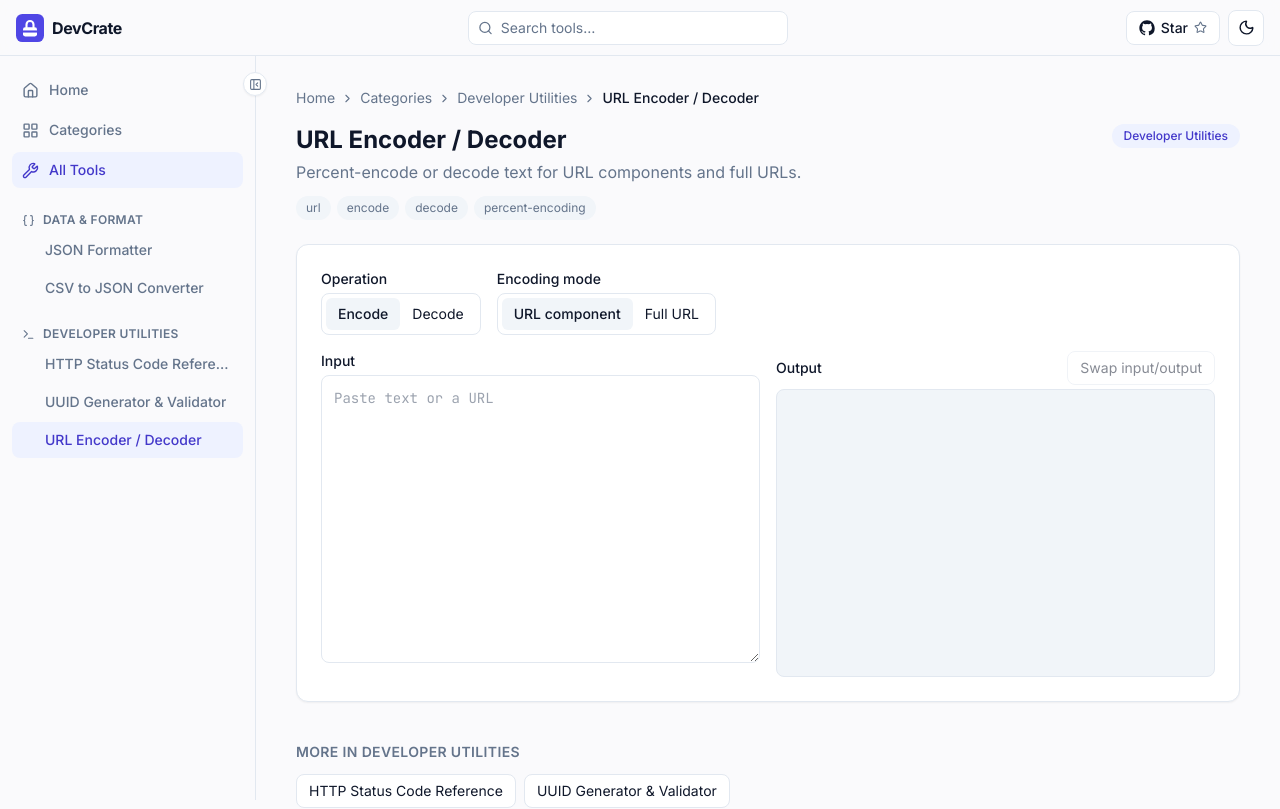
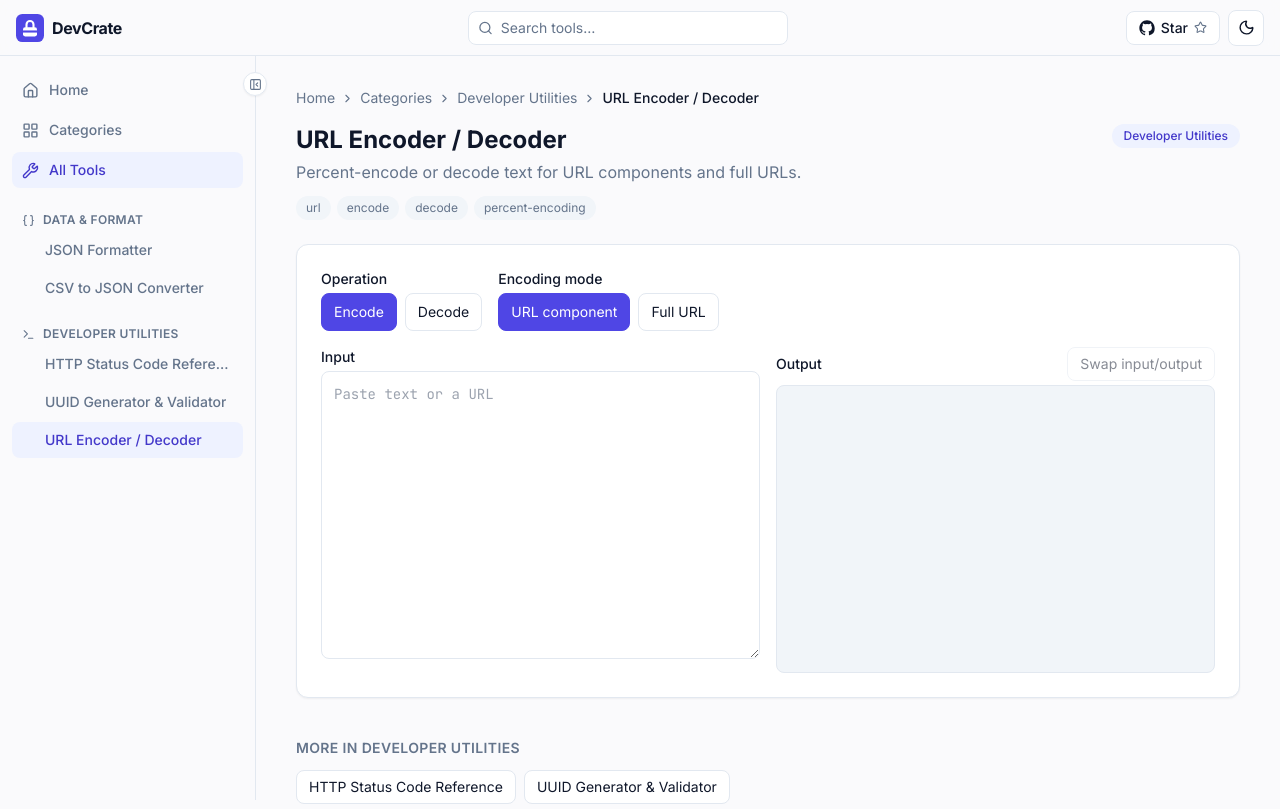
Before and after one commit to Aakif-Kohari/DevCrate, a React (Vite) app: page /tools/url-encoder-decoder in a window 1280 px wide. Shown: the top 809 px of the page. Built offline with nearby package versions, Linux system fonts and the light colour scheme.

Commit message:
fix: satisfy URL tool verification

```diff
--- a/src/tools/url-encoder-decoder/index.tsx
+++ b/src/tools/url-encoder-decoder/index.tsx
@@ -16,11 +16,11 @@ export default function UrlEncoderDecoder() {
   const [operation, setOperation] = useState<Operation>('encode')
   const [mode, setMode] = useState<EncodingMode>('component')
 
-  const result = useMemo(() => {
-    if (!input) return { output: '', error: '' }
+  const { output, error } = useMemo(() => {
+    if (!input) return { output: '', error: null as string | null }
 
     try {
-      return { output: transform(input, operation, mode), error: '' }
+      return { output: transform(input, operation, mode), error: null }
     } catch {
       return {
         output: '',
@@ -30,57 +30,73 @@ export default function UrlEncoderDecoder() {
   }, [input, operation, mode])
 
   const swap = () => {
-    if (result.error || !result.output) return
-    setInput(result.output)
+    if (error || !output) return
+    setInput(output)
     setOperation((current) => (current === 'encode' ? 'decode' : 'encode'))
   }
 
   return (
-    <div className="space-y-4">
+    <section className="space-y-4" aria-label="URL encoder and decoder">
       <div className="flex flex-wrap gap-4">
-        <fieldset>
-          <legend className="mb-1 text-sm font-medium">Operation</legend>
-          <div className="flex rounded-lg border border-border p-1">
+        <div>
+          <p className="mb-1 text-sm font-medium">Operation</p>
+          <div className="flex gap-2" role="group" aria-label="Operation">
             <button
               type="button"
               aria-pressed={operation === 'encode'}
-              className={`rounded-md px-3 py-1.5 text-sm ${operation === 'encode' ? 'bg-muted font-medium' : ''}`}
               onClick={() => setOperation('encode')}
+              className={`focus-ring rounded-lg border px-3 py-2 text-sm ${
+                operation === 'encode'
+                  ? 'border-primary bg-primary text-primary-foreground'
+                  : 'border-border bg-card text-card-foreground hover:bg-muted'
+              }`}
             >
               Encode
             </button>
             <button
               type="button"
               aria-pressed={operation === 'decode'}
-              className={`rounded-md px-3 py-1.5 text-sm ${operation === 'decode' ? 'bg-muted font-medium' : ''}`}
               onClick={() => setOperation('decode')}
+              className={`focus-ring rounded-lg border px-3 py-2 text-sm ${
+                operation === 'decode'
+                  ? 'border-primary bg-primary text-primary-foreground'
+                  : 'border-border bg-card text-card-foreground hover:bg-muted'
+              }`}
             >
               Decode
             </button>
           </div>
-        </fieldset>
+        </div>
 
-        <fieldset>
-          <legend className="mb-1 text-sm font-medium">Encoding mode</legend>
-          <div className="flex rounded-lg border border-border p-1">
+        <div>
+          <p className="mb-1 text-sm font-medium">Encoding mode</p>
+          <div className="flex gap-2" role="group" aria-label="Encoding mode">
             <button
               type="button"
               aria-pressed={mode === 'component'}
-              className={`rounded-md px-3 py-1.5 text-sm ${mode === 'component' ? 'bg-muted font-medium' : ''}`}
               onClick={() => setMode('component')}
+              className={`focus-ring rounded-lg border px-3 py-2 text-sm ${
+                mode === 'component'
+                  ? 'border-primary bg-primary text-primary-foreground'
+                  : 'border-border bg-card text-card-foreground hover:bg-muted'
+              }`}
             >
               URL component
             </button>
             <button
               type="button"
               aria-pressed={mode === 'url'}
-              className={`rounded-md px-3 py-1.5 text-sm ${mode === 'url' ? 'bg-muted font-medium' : ''}`}
               onClick={() => setMode('url')}
+              className={`focus-ring rounded-lg border px-3 py-2 text-sm ${
+                mode === 'url'
+                  ? 'border-primary bg-primary text-primary-foreground'
+                  : 'border-border bg-card text-card-foreground hover:bg-muted'
+              }`}
             >
               Full URL
             </button>
           </div>
-        </fieldset>
+        </div>
       </div>
 
       <div className="grid grid-cols-1 gap-4 md:grid-cols-2">
@@ -100,30 +116,35 @@ export default function UrlEncoderDecoder() {
         <div>
           <div className="mb-1 flex items-center justify-between gap-2">
             <span id="url-encoder-output-label" className="block text-sm font-medium">
-              Output
+              {error ? 'Error' : 'Output'}
             </span>
             <button
               type="button"
-              className="rounded-lg border border-border px-3 py-1.5 text-sm disabled:cursor-not-allowed disabled:opacity-50"
-              disabled={!result.output || Boolean(result.error)}
+              className="focus-ring rounded-lg border border-border px-3 py-1.5 text-sm disabled:cursor-not-allowed disabled:opacity-50"
+              disabled={!output || Boolean(error)}
               onClick={swap}
             >
               Swap input/output
             </button>
           </div>
-          <pre
-            aria-labelledby="url-encoder-output-label"
-            className="h-72 w-full overflow-auto rounded-lg border border-border bg-muted p-3 font-mono text-sm"
-          >
-            {result.output}
-          </pre>
-          {result.error ? (
-            <p role="alert" className="mt-2 text-sm text-destructive">
-              {result.error}
-            </p>
-          ) : null}
+          {error ? (
+            <div
+              role="alert"
+              aria-labelledby="url-encoder-output-label"
+              className="h-72 w-full overflow-auto rounded-lg border border-red-300 bg-red-50 p-3 text-sm text-red-700 dark:border-red-900 dark:bg-red-950 dark:text-red-300"
+            >
+              {error}
+            </div>
+          ) : (
+            <pre
+              aria-labelledby="url-encoder-output-label"
+              className="h-72 w-full overflow-auto rounded-lg border border-border bg-muted p-3 font-mono text-sm"
+            >
+              {output}
+            </pre>
+          )}
         </div>
       </div>
-    </div>
+    </section>
   )
 }
```
